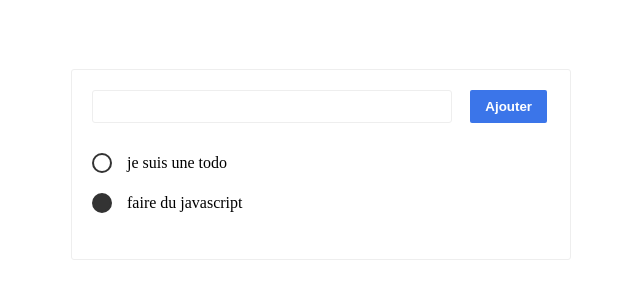
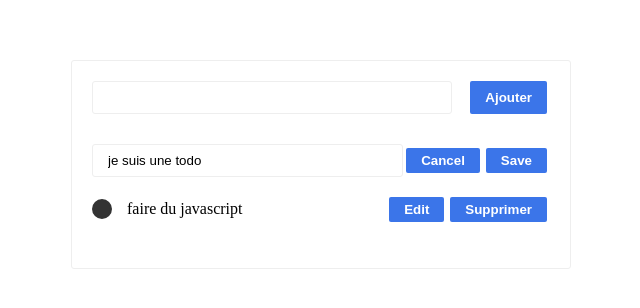
Before and after one commit to elyesszobli/TODO-Liste, a website built with Vite: page src/index.html in a window 1280 px wide. Shown: the part 236-544 px from the top of the page, without its empty margins (319-959 px from the left). Built offline with nearby package versions, Linux system fonts and the light colour scheme.

Commit message:
supprimer et change une todo

```diff
--- a/src/index.js
+++ b/src/index.js
@@ -7,11 +7,13 @@ const input = document.querySelector("form > input");
 const todos = [
   {
     text: "je suis une todo",
-    done: false
+    done: false,
+    editMode : true
   },
   {
     text: "faire du javascript",
-    done: true
+    done: true,
+    editMode : false
   }
 ];
 
@@ -24,7 +26,11 @@ form.addEventListener("submit", event => {
 
 const displayTodo = () => {
   const todosNode = todos.map((todo, index) => {
-    return createTodoElement(todo, index);
+    if(todo.editMode){
+      return createTodoEditElement(todo,index)
+    }else{
+      return createTodoElement(todo, index);
+    }
   });
   ul.innerHTML = "";
   ul.append(...todosNode);
@@ -32,10 +38,36 @@ const displayTodo = () => {
 
 const createTodoElement = (todo, index) => {
   const li = document.createElement("li");
+  const buttonDelet = document.createElement('button');
+  buttonDelet.innerHTML = 'Supprimer';
+
+  const buttonEdit = document.createElement('button');
+  buttonEdit.innerHTML = 'Edit';
+
+  buttonDelet.addEventListener('click', (event) =>{
+    event.stopPropagation();
+    deletTodo(index);
+  });
+
+  buttonEdit.addEventListener('click',event =>{
+    event.stopPropagation();
+    toggleEditModel(index);
+
+  })
+
+
   li.innerHTML = `
     <span class="todo ${todo.done ? "done" : ""}"></span>
     <p>${todo.text}</p>
   `;
+
+  li.addEventListener("click" , event  =>{
+    toggleTodo(index);
+  })
+
+
+  li.appendChild(buttonEdit);
+  li.appendChild(buttonDelet);
   return li;
 };
 
@@ -47,4 +79,54 @@ const addTodo = text => {
   displayTodo();
 };
 
+const deletTodo = (index) =>{
+  todos.splice(index,1);
+  displayTodo();
+};
+
+const toggleTodo = index =>{
+  todos[index].done = !todos[index].done;
+  displayTodo();
+};
+
+const createTodoEditElement = (todo,index) => {
+  const li = document.createElement('li');
+  const input =  document.createElement('input');
+
+  input.type = 'text';
+  input.value = todo.text;
+
+  const buttonSave = document.createElement('button');
+  buttonSave.innerHTML = 'Save';
+  const buttonCancel = document.createElement('button');
+  buttonCancel.innerHTML = 'Cancel';
+
+  buttonCancel.addEventListener('click',event => {
+    event.stopPropagation();
+
+    toggleEditModel(index);
+
+  });
+
+  buttonSave.addEventListener('click', event =>{
+    editTodo(index,input);
+  })
+
+  li.append(input , buttonCancel , buttonSave);
+
+  return li;
+
+}
+
+const toggleEditModel = (index) =>{
+  todos[index].editMode = !todos[index].editMode;
+  displayTodo();
+}
+
+const editTodo = (index,input) =>{
+  const value = input.value;
+  todos[index].text = value;
+  todos[index].editMode = false;
+  displayTodo();
+}
 displayTodo();
--- a/src/style.css
+++ b/src/style.css
@@ -31,6 +31,7 @@ button{
     border-radius: 2px;
     margin: 0 3px;
     cursor: pointer;
+    outline: 0;
 }
 
 form input{
@@ -56,6 +57,14 @@ li {
     padding: 10px 0;
 }
 
+li input {
+    flex : 1;
+}
+
+.done {
+    text-decoration: line-through;
+}
+
 p{
     margin: 0;
 }
```
